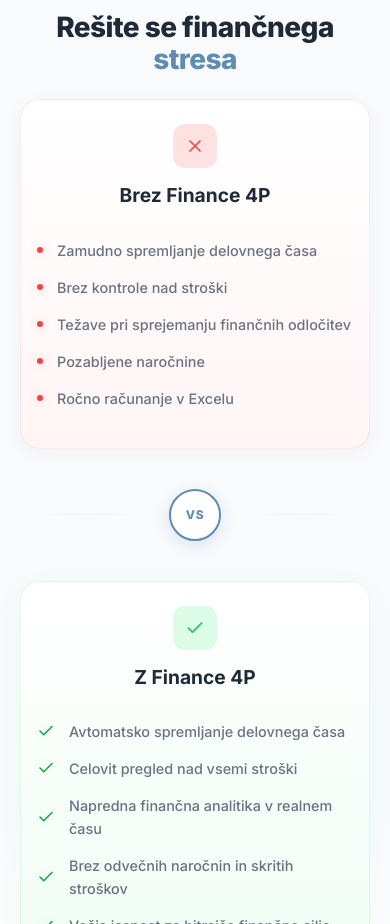
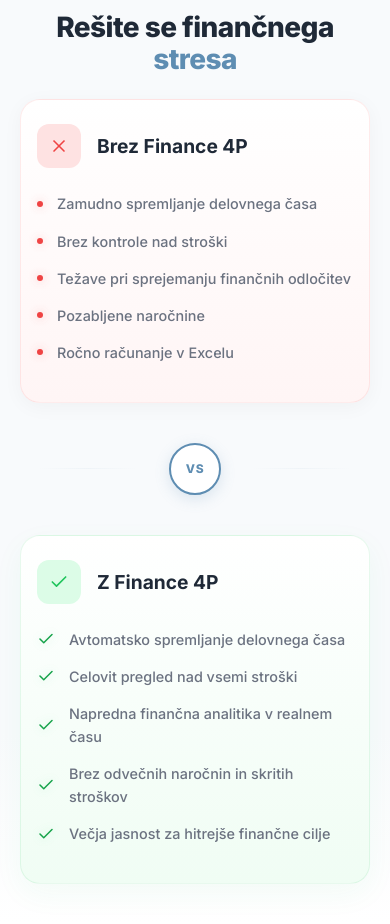
Before and after one commit to filipkolle/Landing-4P, a React (Vite) app: page / in a window 390 px wide. Shown: the part 2520-3444 px from the top of the page. Built offline with nearby package versions, Linux system fonts and the light colour scheme.

Commit message:
style: keep comparison icons horizontally aligned with text

```diff
--- a/src/styles/About.css
+++ b/src/styles/About.css
@@ -409,6 +409,7 @@
 
 .card-header {
   display: flex;
+  flex-direction: row;
   align-items: center;
   gap: 16px;
   margin-bottom: 20px;
@@ -791,7 +792,8 @@
     align-items: center;
   }
   .card-header {
-    flex-direction: column;
+    flex-direction: row;
+    justify-content: center;
     gap: 12px;
     margin-bottom: 16px;
   }
--- a/src/styles/LandingPage.css
+++ b/src/styles/LandingPage.css
@@ -461,9 +461,11 @@
 
 .card-header {
   display: flex;
-  align-items: center;
+  flex-direction: row; /* Force horizontal alignment */
+  align-items: center;
+  justify-content: flex-start; /* Align to the left */
   gap: 16px;
-  margin-bottom: 32px;
+  margin-bottom: 24px;
 }
 
 .icon-box {
```
